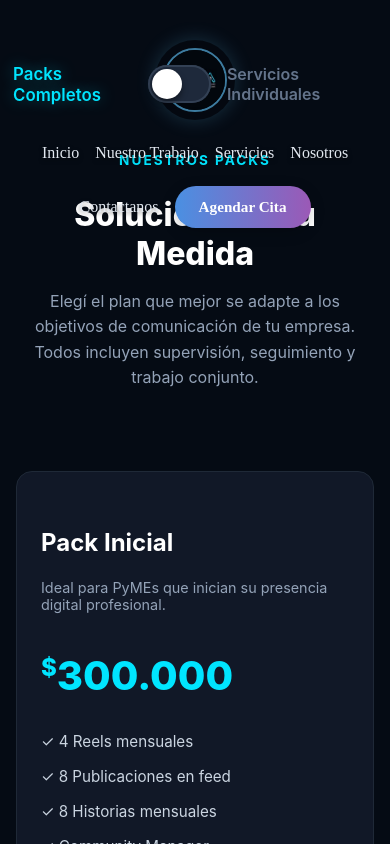
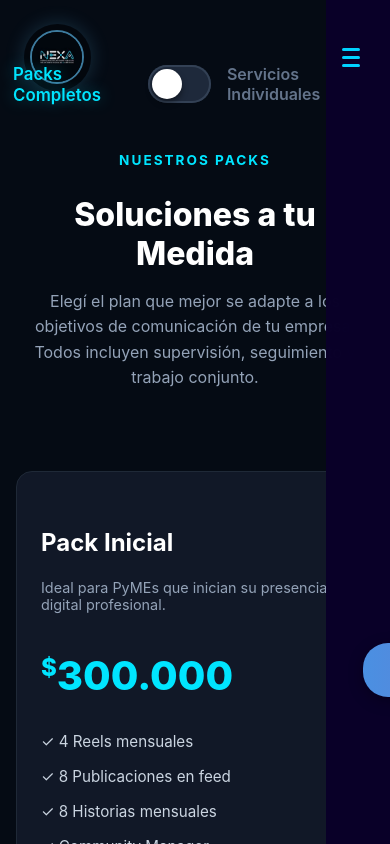
Before and after one commit to valentin21103/NexaPage, an Angular app: page /packs in a window 390 px wide. Shown: the top 844 px of the page. Built offline with nearby package versions, Linux system fonts and the light colour scheme.

Commit message:
update nav-responsive

```diff
--- a/src/app/layout/header/header.component.css
+++ b/src/app/layout/header/header.component.css
@@ -3,46 +3,24 @@
    ============================================ */
 .header-container {
   width: 100%;
-
-  /* 1. ESTO HACE QUE TE SIGA (FIXED) */
   position: fixed;
   top: 0;
   left: 0;
-  z-index: 1000; /* Asegura que esté siempre encima de todo */
-
-  /* 2. ESTO HACE QUE SEA TRANSPARENTE AL INICIO */
-  /* Al ser transparente y fixed, se ve el Home Component que está debajo */
+  z-index: 1000;
   background: transparent;
-
-  /* Sin borrosidad al principio */
   backdrop-filter: none;
-
-  padding: 1.5rem 0; /* Un poco más alto al principio */
-  transition: all 0.4s ease; /* Animación suave */
+  padding: 1.5rem 0;
+  transition: all 0.4s ease;
 }
 
-/* ============================================
-   ESTADO SCROLLEADO (CLASE .scrolled)
-   Esta clase se activa sola cuando bajas
-   ============================================ */
 .header-container.scrolled {
-  /* Fondo azul oscuro semitransparente */
-  background: rgba(10, 1, 41, 0.90);
-
-  /* Efecto vidrio esmerilado */
+  background: rgba(10, 1, 41, 0.95);
   backdrop-filter: blur(15px);
   -webkit-backdrop-filter: blur(15px);
-
-  /* Se hace un poco más fino al bajar */
   padding: 0.8rem 0;
-
-  /* Sombra suave */
-  box-shadow: 0 4px 30px rgba(0, 0, 0, 0.3);
+  box-shadow: 0 4px 30px rgba(0, 0, 0, 0.5);
 }
 
-/* ============================================
-   LÍNEA DECORATIVA INFERIOR
-   ============================================ */
 .header-container::after {
   content: '';
   position: absolute;
@@ -51,27 +29,28 @@
   width: 100%;
   height: 1px;
   background: linear-gradient(90deg, transparent, rgba(100, 200, 255, 0.5), transparent);
-
-  /* Invisible al principio */
   opacity: 0;
   transition: opacity 0.3s ease;
 }
 
-/* La línea aparece suavemente solo cuando bajas */
 .header-container.scrolled::after {
   opacity: 1;
 }
 
 /* ============================================
-   HEADER WRAPPER (Alineación)
+   HEADER WRAPPER
    ============================================ */
 .header-wrapper {
   max-width: 1200px;
   margin: 0 auto;
-  padding: 0 2rem;
+  padding: 0 1.5rem;
   display: flex;
-  justify-content: space-between; /* Manda logo a la izq y nav a la der */
+  justify-content: space-between;
   align-items: center;
+}
+
+@media (min-width: 992px) {
+  .header-wrapper { padding: 0 2rem; }
 }
 
 /* ============================================
@@ -80,19 +59,24 @@
 .logo-container {
   display: flex;
   align-items: center;
-  padding: 0.5rem;
-  background: rgba(0, 0, 0, 0.2); /* Fondo sutil para el logo */
+  padding: 0.4rem;
+  background: rgba(0, 0, 0, 0.3);
   border-radius: 50%;
   box-shadow: 0 0 20px rgba(100, 200, 255, 0.2);
+  z-index: 1001; /* Queda arriba del menú móvil */
 }
 
 .logo {
-  width: 60px;
-  height: 60px;
+  width: 50px;
+  height: 50px;
   border-radius: 50%;
   object-fit: cover;
   border: 2px solid rgba(100, 200, 255, 0.6);
   transition: transform 0.3s ease;
+}
+
+@media (min-width: 992px) {
+  .logo { width: 60px; height: 60px; }
 }
 
 .logo:hover {
@@ -100,7 +84,42 @@
 }
 
 /* ============================================
-   NAVEGACIÓN
+   BOTÓN HAMBURGUESA (MÓVIL)
+   ============================================ */
+.mobile-menu-btn {
+  display: none; /* Oculto en PC */
+  flex-direction: column;
+  justify-content: space-between;
+  width: 30px;
+  height: 21px;
+  background: transparent;
+  border: none;
+  cursor: pointer;
+  z-index: 1001; /* Arriba de todo */
+}
+
+.mobile-menu-btn span {
+  display: block;
+  width: 100%;
+  height: 3px;
+  background-color: #00d2ff;
+  border-radius: 3px;
+  transition: all 0.3s ease;
+}
+
+/* Animación de la X cuando está abierto */
+.mobile-menu-btn.active span:nth-child(1) {
+  transform: translateY(9px) rotate(45deg);
+}
+.mobile-menu-btn.active span:nth-child(2) {
+  opacity: 0;
+}
+.mobile-menu-btn.active span:nth-child(3) {
+  transform: translateY(-9px) rotate(-45deg);
+}
+
+/* ============================================
+   NAVEGACIÓN (PC)
    ============================================ */
 .nav-container {
   display: flex;
@@ -110,16 +129,15 @@
 
 .nav-link {
   text-decoration: none;
-  color: #e2e8f0; /* Blanco grisáceo para leerse bien */
+  color: #e2e8f0;
   font-weight: 500;
   font-size: 1rem;
   padding: 0.5rem 0;
   position: relative;
   transition: color 0.3s ease;
-  text-shadow: 0 2px 4px rgba(0,0,0,0.5); /* Sombra para leerse sobre cualquier imagen */
+  text-shadow: 0 2px 4px rgba(0,0,0,0.5);
 }
 
-/* Subrayado animado */
 .nav-link::after {
   content: '';
   position: absolute;
@@ -139,51 +157,69 @@
   width: 100%;
 }
 
-/* ============================================
-   BOTÓN AGENDAR
-   ============================================ */
 .agendar-btn {
-  /* --- Tus estilos actuales se mantienen --- */
   background: linear-gradient(90deg, #4a90e2, #9b59b6);
   color: #ffffff;
   border: none;
   padding: 0.75rem 1.5rem;
   border-radius: 25px;
-  font-weight: 600;
+  font-weight: 700;
   font-size: 0.95rem;
   cursor: pointer;
-  margin-left: 1.5rem;
+  margin-left: 1rem;
   transition: transform 0.3s ease, box-shadow 0.3s ease;
-  box-shadow: 0 4px 15px rgba(0, 0, 0, 0.2);
-
-  /* --- AGREGA ESTAS 3 LÍNEAS PARA EL ENLACE --- */
-  display: inline-block;   /* Para que respete el padding y márgenes como un botón */
-  text-decoration: none;  /* Quita el subrayado azul por defecto de los links */
-  text-align: center;     /* Asegura que el texto esté centrado */
+  box-shadow: 0 4px 15px rgba(0, 0, 0, 0.3);
+  display: inline-block;
+  text-decoration: none;
+  text-align: center;
 }
 
 .agendar-btn:hover {
   transform: translateY(-2px);
-  box-shadow: 0 6px 20px rgba(74, 144, 226, 0.5);
+  box-shadow: 0 6px 20px rgba(155, 89, 182, 0.6);
 }
 
 /* ============================================
-   RESPONSIVE
+   RESPONSIVE (MÓVIL & TABLET)
    ============================================ */
-@media (max-width: 768px) {
-  .header-wrapper {
-    flex-direction: column;
-    gap: 1rem;
-    padding: 1rem;
+@media (max-width: 992px) {
+  .mobile-menu-btn {
+    display: flex; /* Mostramos la hamburguesa */
   }
 
   .nav-container {
-    flex-wrap: wrap;
+    /* Convertimos la nav en un menú lateral a pantalla completa */
+    position: fixed;
+    top: 0;
+    right: -100%; /* Escondido a la derecha */
+    width: 100vw;
+    height: 100vh;
+    background: rgba(10, 1, 41, 0.98);
+    backdrop-filter: blur(20px);
+    flex-direction: column;
     justify-content: center;
-    gap: 1rem;
+    align-items: center;
+    gap: 2.5rem;
+    transition: right 0.4s ease;
+    padding: 2rem;
+  }
+
+  /* Cuando se toca el botón, el menú entra a la pantalla */
+  .nav-container.open {
+    right: 0;
+  }
+
+  .nav-link {
+    font-size: 1.5rem; /* Textos más grandes para tocar con el dedo */
+    font-weight: 600;
   }
 
   .agendar-btn {
     margin-left: 0;
+    margin-top: 1rem;
+    font-size: 1.2rem;
+    padding: 1rem 2.5rem;
+    width: 100%; /* Botón ancho para celulares */
+    max-width: 300px;
   }
 }
--- a/src/app/layout/header/header.component.html
+++ b/src/app/layout/header/header.component.html
@@ -1,20 +1,24 @@
-<header class="header-container" [class.scrolled] = "isScrolled">
+<header class="header-container" [class.scrolled]="isScrolled">
   <div class="header-wrapper">
-    <!-- Logo  -->
+
     <div class="logo-container">
       <img src="/imagenes/logo1.jpg" alt="NEXA Logo" class="logo" />
     </div>
 
-    <!-- Navegación -->
-    <nav class="nav-container">
-      <a href="/" class="nav-link">Inicio</a>
-      <a [routerLink]="['/']" fragment="proyectos" class="nav-link">Nuestro Trabajo</a>
-      <a [routerLink]="['/']" fragment="servicios" class="nav-link">Servicios</a>
-      <a routerLink="/sobre-nosotros" class="nav-link">Nosotros</a>
-      <a routerLink="/contacto" class="nav-link">Contactanos</a>
-      <a [routerLink]="['/packs']" class="agendar-btn">Agendar Cita</a>
+    <button class="mobile-menu-btn" (click)="toggleMenu()" [class.active]="menuAbierto">
+      <span></span>
+      <span></span>
+      <span></span>
+    </button>
+
+    <nav class="nav-container" [class.open]="menuAbierto">
+      <a routerLink="/" class="nav-link" (click)="cerrarMenu()">Inicio</a>
+      <a [routerLink]="['/']" fragment="proyectos" class="nav-link" (click)="cerrarMenu()">Nuestro Trabajo</a>
+      <a [routerLink]="['/']" fragment="servicios" class="nav-link" (click)="cerrarMenu()">Servicios</a>
+      <a routerLink="/sobre-nosotros" class="nav-link" (click)="cerrarMenu()">Nosotros</a>
+      <a routerLink="/contacto" class="nav-link" (click)="cerrarMenu()">Contactanos</a>
+      <a routerLink="/packs" class="agendar-btn" (click)="cerrarMenu()">Agendar Cita</a>
     </nav>
-
 
   </div>
 </header>
--- a/src/app/layout/header/header.component.ts
+++ b/src/app/layout/header/header.component.ts
@@ -1,19 +1,30 @@
 import { Component, HostListener } from '@angular/core';
-import { FooterComponent } from "../footer/footer.component";
-import { RouterLink } from '@angular/router';
+import { CommonModule } from '@angular/common';
+import { RouterModule } from '@angular/router';
 
 @Component({
   selector: 'app-header',
-  imports: [RouterLink],
+  standalone: true,
+  imports: [CommonModule, RouterModule],
   templateUrl: './header.component.html',
   styleUrl: './header.component.css'
 })
 export class HeaderComponent {
-
   isScrolled = false;
+  menuAbierto = false; // <-- Controla si el menú móvil está abierto o cerrado
 
   @HostListener('window:scroll', [])
   onWindowScroll() {
     this.isScrolled = window.scrollY > 50;
   }
+
+  // Abre o cierra el menú al tocar las 3 rayitas
+  toggleMenu() {
+    this.menuAbierto = !this.menuAbierto;
+  }
+
+  // Cierra el menú automáticamente cuando el usuario toca un link
+  cerrarMenu() {
+    this.menuAbierto = false;
+  }
 }
```
